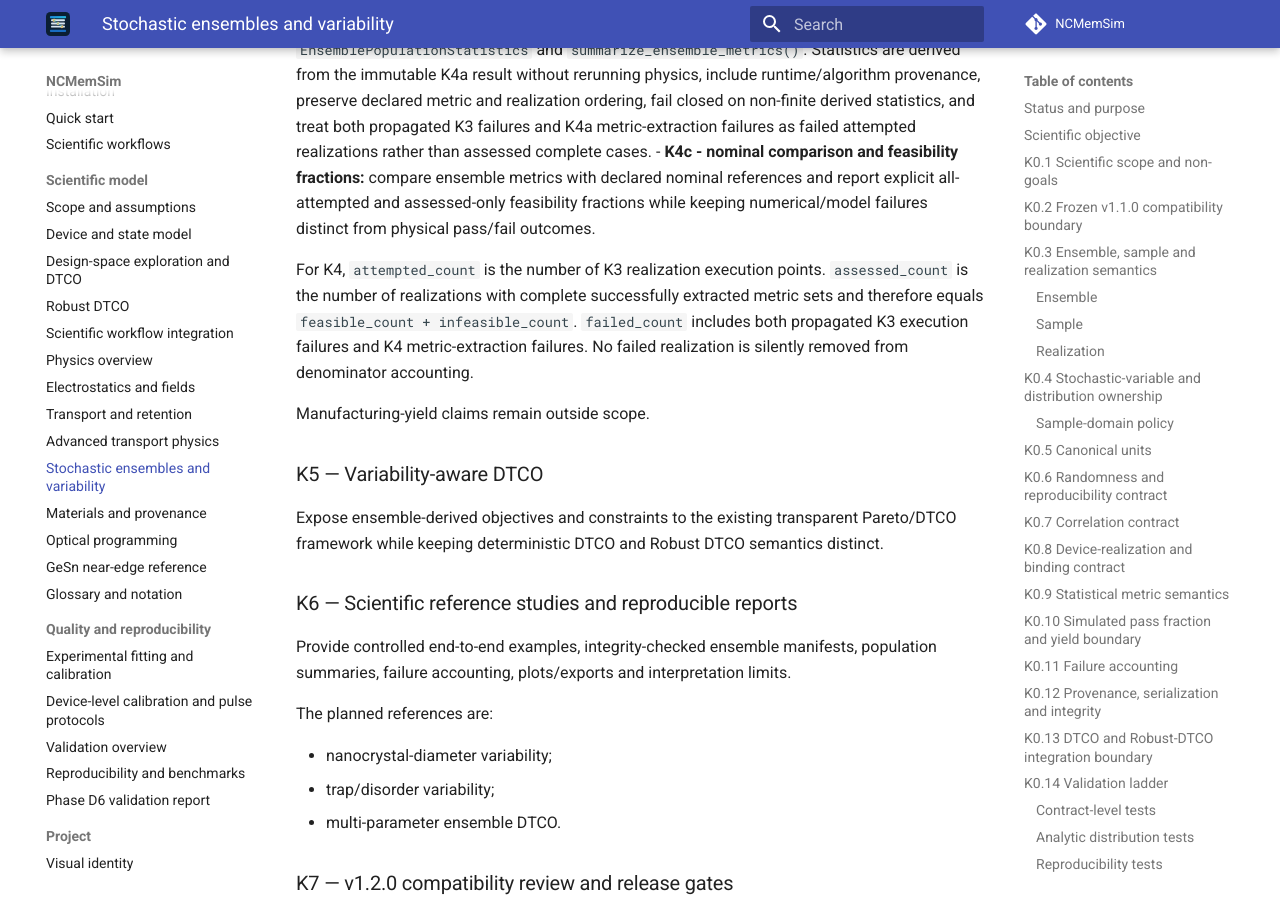
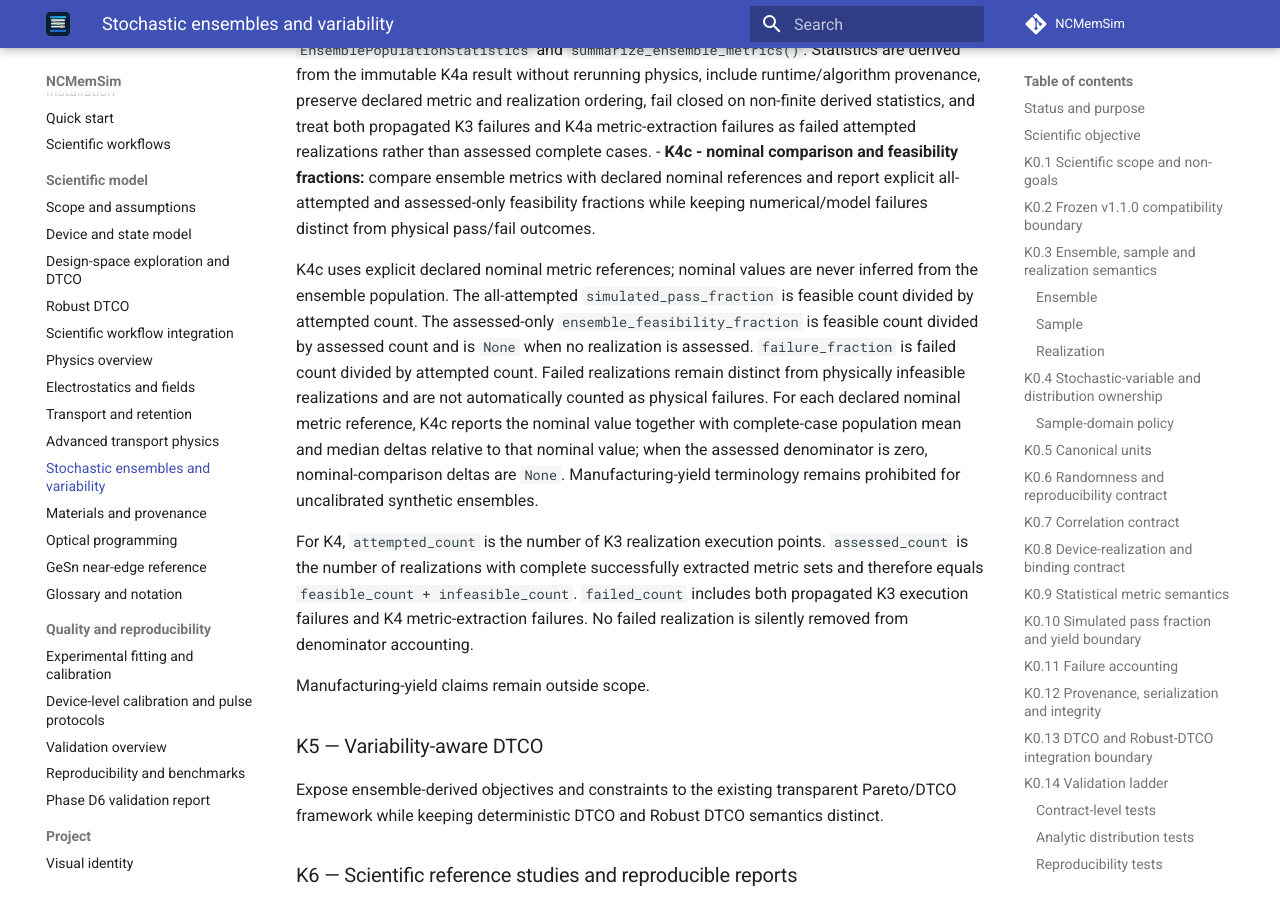
Before and after one commit to ocojocaru/NCMemSim, an MkDocs documentation site: the page built from docs/stochastic_ensembles.md, in a window 1280 px wide and 900 px high, scrolled down 20248 px. Built offline with MkDocs 1.6.1 and Material for MkDocs 9.7.7, drawn with Linux system fonts in a browser that asks for light colours; comment, search, counter and statistics services are not loaded.

Commit message:
Define Phase K4c feasibility and nominal comparison contract

```diff
--- a/docs/stochastic_ensembles.md
+++ b/docs/stochastic_ensembles.md
@@ -705,6 +705,8 @@ K4b uses an ensemble-specific statistics contract over the immutable K4a result.
 The implemented K4b API provides `EnsembleStatisticsSpec`, `MetricPopulationSummary`, `EnsemblePopulationStatistics` and `summarize_ensemble_metrics()`. Statistics are derived from the immutable K4a result without rerunning physics, include runtime/algorithm provenance, preserve declared metric and realization ordering, fail closed on non-finite derived statistics, and treat both propagated K3 failures and K4a metric-extraction failures as failed attempted realizations rather than assessed complete cases.
 - **K4c - nominal comparison and feasibility fractions:** compare ensemble metrics with declared nominal references and report explicit all-attempted and assessed-only feasibility fractions while keeping numerical/model failures distinct from physical pass/fail outcomes.
 
+K4c uses explicit declared nominal metric references; nominal values are never inferred from the ensemble population. The all-attempted `simulated_pass_fraction` is feasible count divided by attempted count. The assessed-only `ensemble_feasibility_fraction` is feasible count divided by assessed count and is `None` when no realization is assessed. `failure_fraction` is failed count divided by attempted count. Failed realizations remain distinct from physically infeasible realizations and are not automatically counted as physical failures. For each declared nominal metric reference, K4c reports the nominal value together with complete-case population mean and median deltas relative to that nominal value; when the assessed denominator is zero, nominal-comparison deltas are `None`. Manufacturing-yield terminology remains prohibited for uncalibrated synthetic ensembles.
+
 For K4, `attempted_count` is the number of K3 realization execution points. `assessed_count` is the number of realizations with complete successfully extracted metric sets and therefore equals `feasible_count + infeasible_count`. `failed_count` includes both propagated K3 execution failures and K4 metric-extraction failures. No failed realization is silently removed from denominator accounting.
 
 Manufacturing-yield claims remain outside scope.
```
